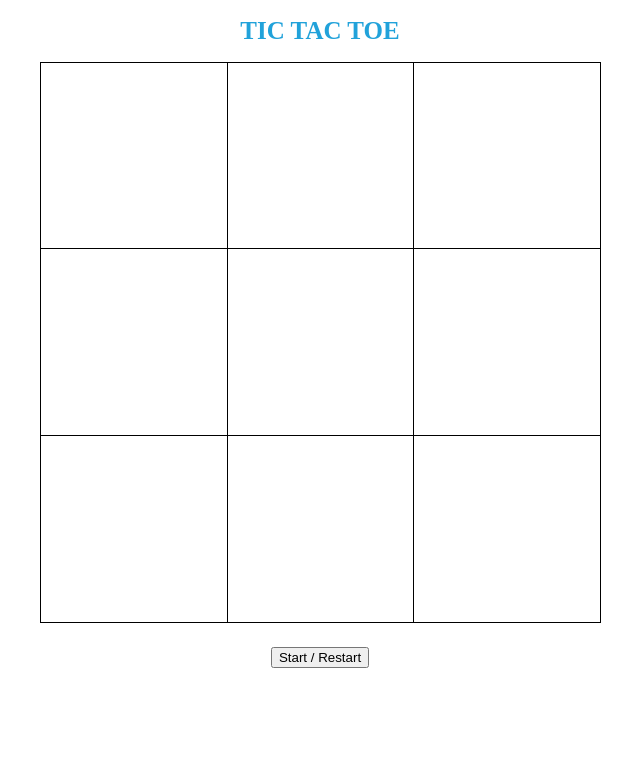
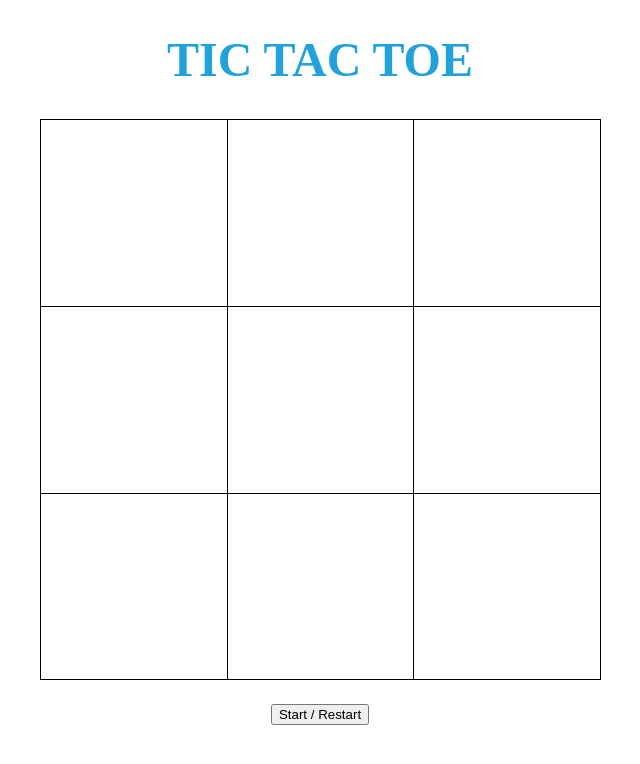
Before and after one commit to Jofa11/tic-tac-toe, a plain HTML site: page index.html in a window 1280 px wide. Shown: the whole page, without its empty margins (320-960 px from the left). Drawn offline with Linux system fonts and the light colour scheme.

Commit message:
stye header

```diff
--- a/styles.css
+++ b/styles.css
@@ -26,5 +26,5 @@
 h1 {
 	color: rgb(33, 162, 218);
 	text-align: center;
-    font-size: 25px;
+	font-size: 3em;
 }
```
Lines whose indentation alone changed are shown as unchanged.
